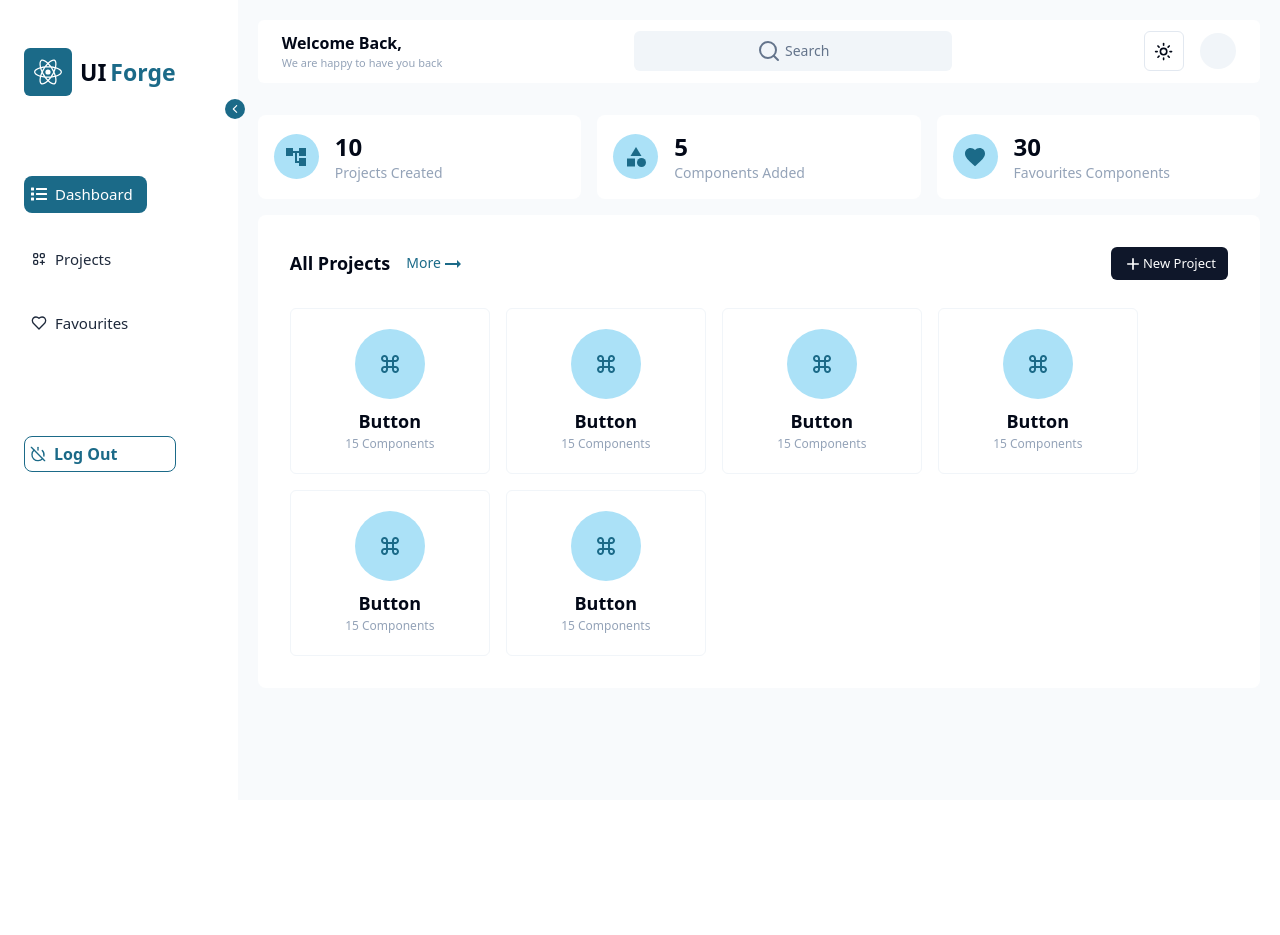
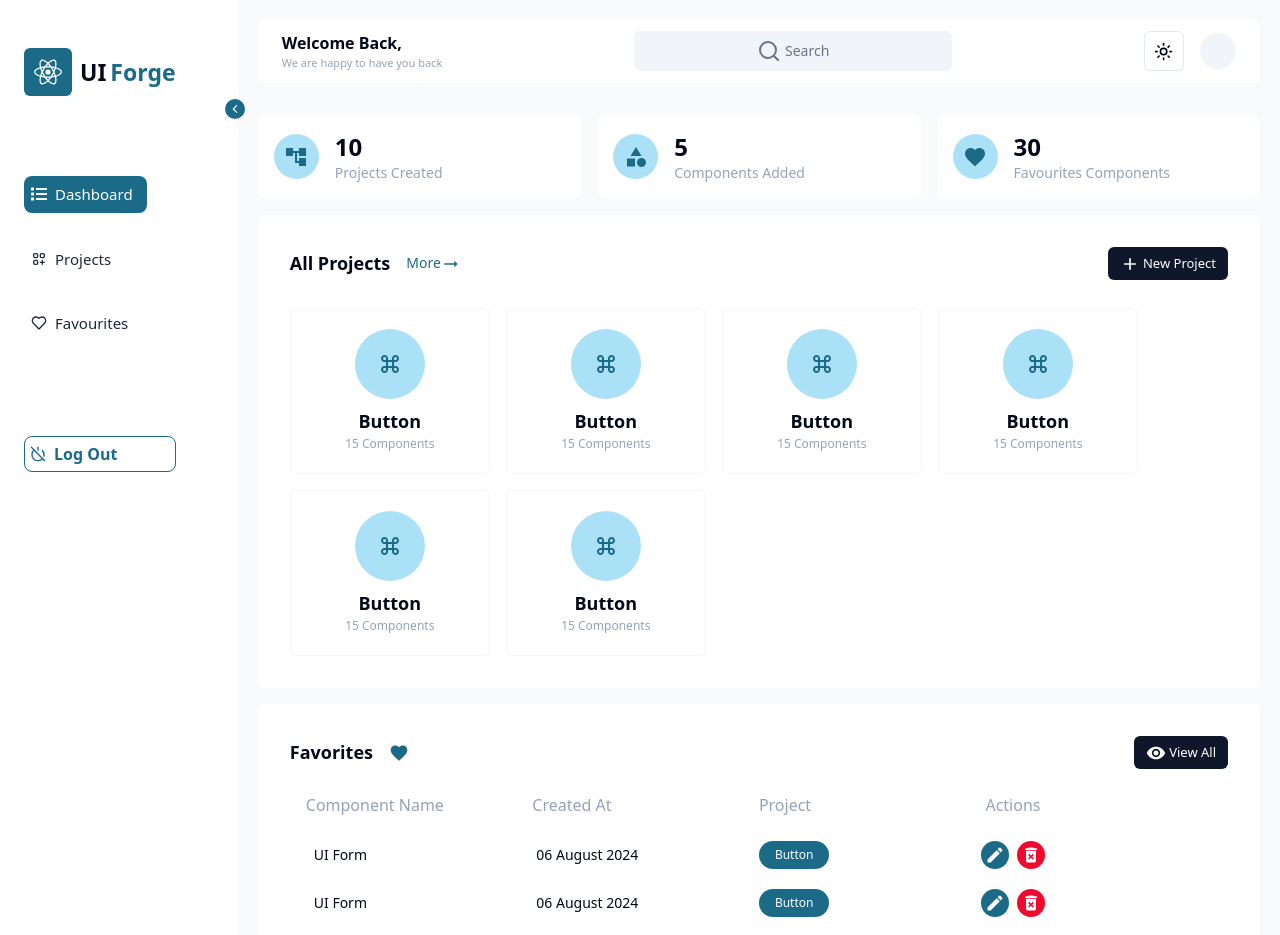
Before and after one commit to pythonnelson/uiforge, a Next.js app: page /dashboard in a window 1280 px wide. Shown: the top 935 px of the page. Before the commit the page ends 800 px from the top, so only its background shows below. Built offline with nearby package versions, Linux system fonts and the light colour scheme; no server answers.

Commit message:
Implement Favorite components

```diff
--- a/components/ContentArea.tsx
+++ b/components/ContentArea.tsx
@@ -6,6 +6,7 @@ import { useAppContext } from "@/context/ContextApi";
 import Overlay from "./Overlay";
 import StatsCard from "./StatsCard";
 import AllProjects from "./Projects/AllProjects";
+import FavoriteComponent from "./Favorites/FavoriteComponent";
 
 const ContentArea = () => {
   const {
@@ -14,10 +15,11 @@ const ContentArea = () => {
   } = useAppContext();
 
   return (
-    <div className="w-full bg-slate-50 dark:bg-slate-900 h-screen p-5">
+    <div className="w-full bg-slate-50 dark:bg-slate-900 p-5">
       <TopBar />
       <StatsCard />
       <AllProjects />
+      <FavoriteComponent />
       {isMobileView && showSideBar && <Overlay />}
     </div>
   );
--- /dev/null
+++ b/components/Favorites/Favorite.tsx
@@ -0,0 +1,32 @@
+import React from "react";
+import EditIcon from "@mui/icons-material/Edit";
+import DeleteForeverIcon from "@mui/icons-material/DeleteForever";
+
+const Favorite = () => {
+  return (
+    <div className="grid grid-cols-4 text-sm items-center rounded-lg p-2 max-sm:grid-cols-2">
+      <span className="hover:text-[#1b6a88] cursor-pointer transition-all duration-300">
+        UI Form
+      </span>
+      <span className="max-sm:hidden">06 August 2024</span>
+      <span className="justify-self-start max-sm:hidden">
+        <span className="inline-block rounded-2xl bg-[#1b6a88] text-white text-[12px] px-4 py-1 whitespace-nowrap">
+          Button
+        </span>
+      </span>
+      <div className="flex gap-2">
+        <div className="bg-[#1b6a88] rounded-full w-7 h-7 flex items-center justify-center hover:bg-[#0e485f] transition-all duration-300 cursor-pointer">
+          <EditIcon fontSize="small" className="text-white text-[14px]" />
+        </div>
+        <div className="bg-[#f00a2d] rounded-full w-7 h-7 flex items-center justify-center hover:bg-[#a8041d] transition-all duration-300 cursor-pointer">
+          <DeleteForeverIcon
+            fontSize="small"
+            className="text-white text-[14px]"
+          />
+        </div>
+      </div>
+    </div>
+  );
+};
+
+export default Favorite;
--- /dev/null
+++ b/components/Favorites/FavoriteComponent.tsx
@@ -0,0 +1,38 @@
+import React from "react";
+import Header from "../Projects/Header";
+import FavoriteIcon from "@mui/icons-material/Favorite";
+import VisibilityIcon from "@mui/icons-material/Visibility";
+import Favorite from "./Favorite";
+
+const FavoriteComponent = () => {
+  return (
+    <div className="bg-white dark:bg-slate-950 w-full p-8 mt-4 rounded-lg">
+      <Header
+        title="Favorites"
+        buttonTitle="View All"
+        icon={<FavoriteIcon fontSize="small" />}
+        buttonIcon={<VisibilityIcon fontSize="small" />}
+      />
+
+      {/* ===== TABLE HEADER ===== */}
+      <div className="grid grid-cols-4 mt-6 mb-4 items-center text-slate-400 px-4 max-sm:grid-cols-2">
+        <span>Component Name</span>
+        <span className="max-sm:hidden">Created At</span>
+        <span className="max-sm:hidden">Project</span>
+        <span>Actions</span>
+      </div>
+      {/* ===== TABLE HEADER END ===== */}
+
+      <div className="px-4 flex flex-col gap-1 mt-1">
+        <Favorite />
+        <Favorite />
+        <Favorite />
+        <Favorite />
+        <Favorite />
+        <Favorite />
+      </div>
+    </div>
+  );
+};
+
+export default FavoriteComponent;
--- a/components/Projects/AllProjects.tsx
+++ b/components/Projects/AllProjects.tsx
@@ -1,11 +1,19 @@
 import React from "react";
 import Header from "./Header";
 import ProjectsCard from "./ProjectCard";
+import ArrowRightAltIcon from "@mui/icons-material/ArrowRightAlt";
+import AddIcon from "@mui/icons-material/Add";
 
 const AllProjects = () => {
   return (
     <div className="bg-white dark:bg-slate-950 w-full p-8 mt-4 rounded-lg">
-      <Header />
+      <Header
+        title="All Projects"
+        optionTitle="More"
+        buttonTitle="New Project"
+        icon={<ArrowRightAltIcon fontSize="small" />}
+        buttonIcon={<AddIcon fontSize="small" />}
+      />
       {/* ===== PROJECT CARDS ===== */}
       <div className="flex flex-wrap gap-4 mt-7 max-sm:grid max-sm:grid-cols-1">
         <ProjectsCard />
--- a/components/Projects/Header.tsx
+++ b/components/Projects/Header.tsx
@@ -1,22 +1,34 @@
 import React from "react";
-import ArrowRightAltIcon from "@mui/icons-material/ArrowRightAlt";
-import AddIcon from "@mui/icons-material/Add";
 
-const Header = () => {
+type HeaderProps = {
+  title: string;
+  optionTitle?: string;
+  buttonTitle?: string;
+  icon?: React.ReactNode;
+  buttonIcon?: React.ReactNode;
+};
+
+const Header = ({
+  title,
+  optionTitle,
+  buttonTitle,
+  icon,
+  buttonIcon,
+}: HeaderProps) => {
   return (
     <div>
       <span className="text-lg flex gap-2 justify-between items-center">
         <div className="flex gap-4 items-center">
-          <span className="font-bold text-lg">All Projects</span>
+          <span className="font-bold text-lg">{title}</span>
           <span className="text-[14px] text-[#1b6a88] cursor-pointer">
-            More
-            <ArrowRightAltIcon />
+            {optionTitle}
+            {icon && <span>{icon}</span>}
           </span>
         </div>
 
-        <button className="bg-slate-900 text-white text-[12px] px-3 py-[2px] rounded-md transition-all duration-300 hover:text-[#1b6a88]">
-          <AddIcon fontSize="small" />
-          <span className="text-[13px]">New Project</span>
+        <button className="bg-slate-900 text-white gap-2 text-[12px] px-3 py-[2px] rounded-md transition-all duration-300 hover:text-[#1b6a88]">
+          {buttonIcon && <span>{buttonIcon}</span>}{" "}
+          <span className="text-[13px]">{buttonTitle}</span>
         </button>
       </span>
     </div>
```
